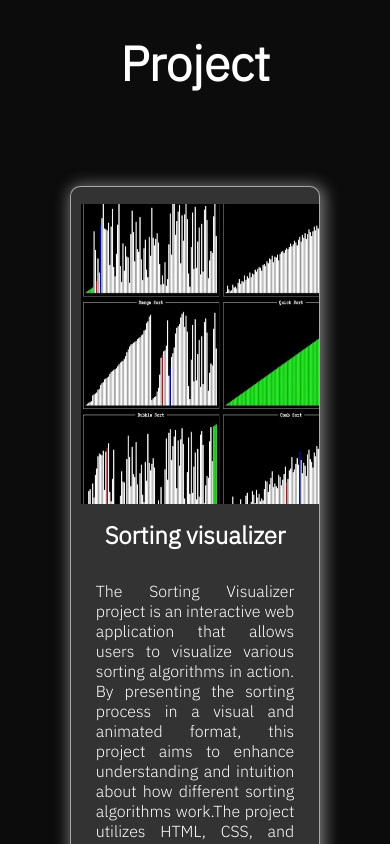
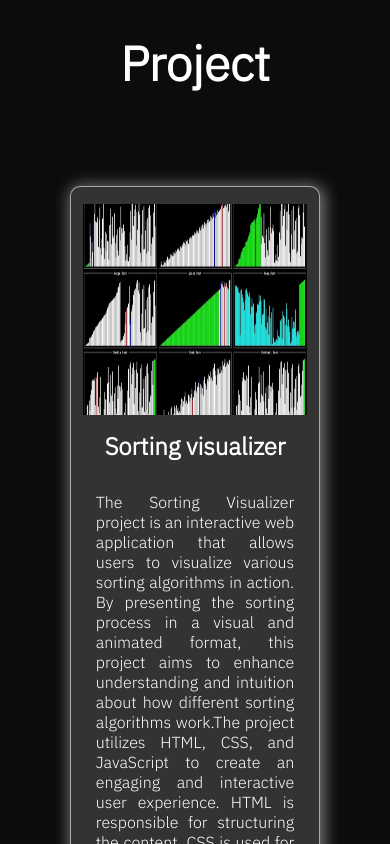
Before and after one commit to AniketDevmore/portfolio, a React (Vite) app: page /project in a window 390 px wide. Shown: the top 844 px of the page. Built offline with nearby package versions, Linux system fonts and the light colour scheme; a web font is replaced by a local one.

Commit message:
change project style

```diff
--- a/src/components/allProjects/AllProjects.css
+++ b/src/components/allProjects/AllProjects.css
@@ -1,4 +1,4 @@
-/* refer about.css */
+/* refer about.css and project.css */
 #allproj {
   left: 12vw;
 }
--- a/src/components/projects/Projects.css
+++ b/src/components/projects/Projects.css
@@ -22,8 +22,8 @@
   box-shadow: 2px 2px 15px 3px #757575;
 }
 .imgDiv {
-  width: 420px;
-  height: 300px;
+  width: 98%;
+  height: 50%;
   margin: 7px auto;
   overflow: hidden;
 }
@@ -65,3 +65,8 @@
   background-color: rgb(0, 54, 54);
   color: #fff;
 }
+@media screen and (max-width: 500px) {
+  .imgDiv {
+    height: 30%;
+  }
+}
```
